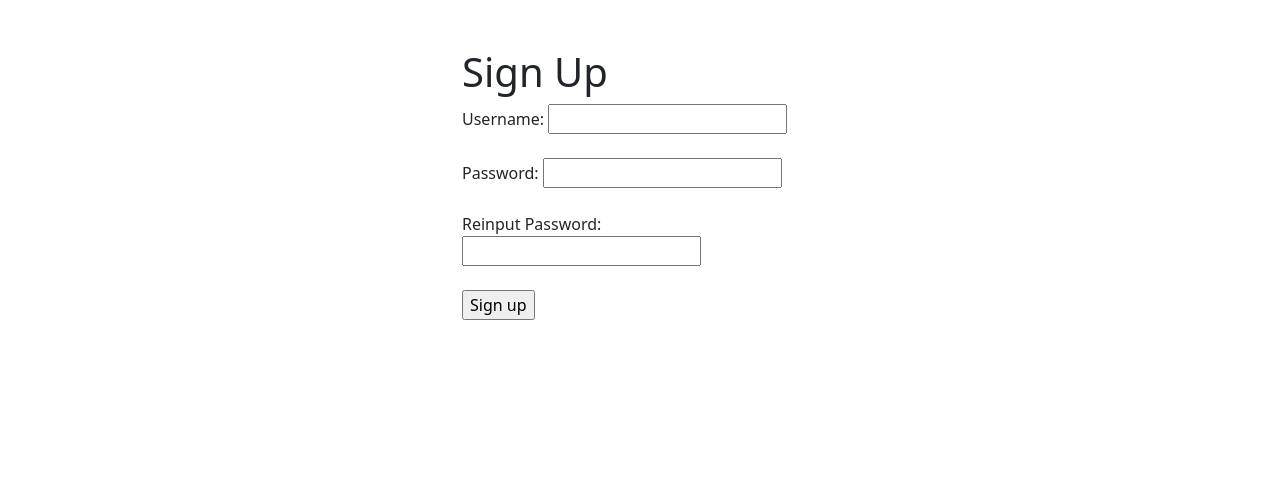
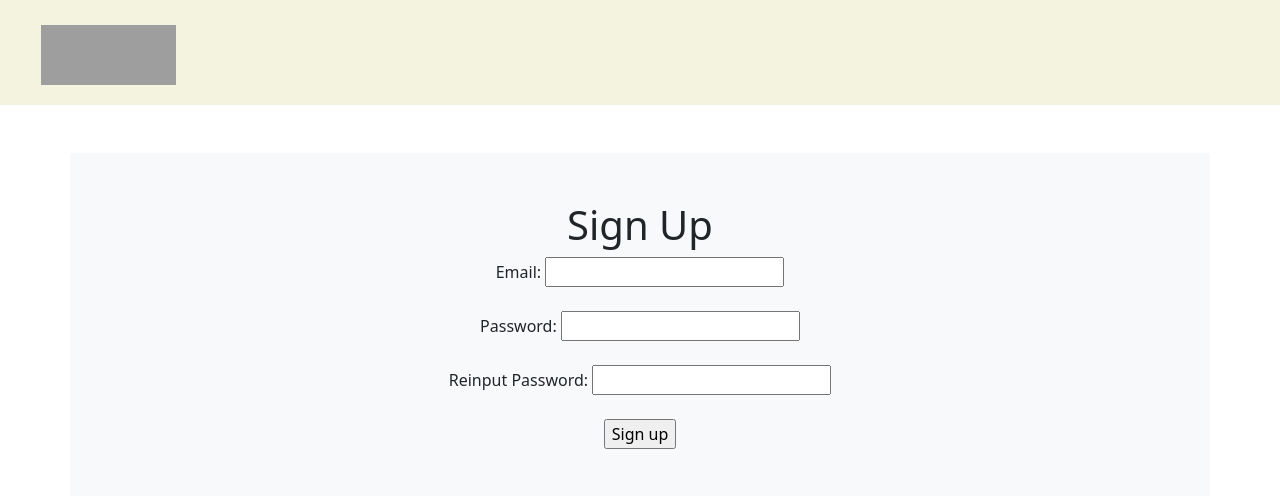
Before and after one commit to VSTERNENLICHT/CITS3403-Group-Project, a Python web app: template templates/signup.html in a window 1280 px wide. Shown: the top 496 px of the page. Run offline with Jinja, Linux system fonts and the light colour scheme; the template is opened without the code that fills it, so the values that code supplies are empty; grey boxes are pictures that could not be loaded.

Commit message:
Update signup.html
More formalised.

```diff
--- a/templates/signup.html
+++ b/templates/signup.html
@@ -1,24 +1,42 @@
 <!DOCTYPE html>
-<html>
+<html lang="en">
   <head>
-    <link href="https://cdn.jsdelivr.net/npm/bootstrap@5.3.2/dist/css/bootstrap.min.css" rel="stylesheet">
+    <meta charset="utf-8">
+    <meta name="viewport" content="width=device-width, initial-scale=1.0">
+    <title>Sign Up | CalcMyWAM</title>
+    <link rel="icon" href="static/favicon.png">
+    <link href="https://cdn.jsdelivr.net/npm/bootstrap@5.3.5/dist/css/bootstrap.min.css" rel="stylesheet">
+    <style>
+      header {
+        background-color: #f3f3e0;
+        padding-bottom: 20px;
+        width: 100vw;
+        margin-left: calc(-50vw + 50%);
+      }
+
+      header img {
+        margin-left: 40.5px;
+        margin-top: 25px;
+      }
+    </style>
   </head>
-  <body class="d-flex justify-content-center align-items-center">
-    <div class="container pt-5">
-      <div class="row justify-content-center">
-        <div class="col-md-4">
-          <h1>Sign Up</h1>
-          <form>
-            <label for="username">Username:</label>
-            <input type="text" id="username" name="username"><br><br>
-            <label for="password">Password:</label>
-            <input type="password" id="password" name="password"><br><br>
-            <label for="password">Reinput Password:</label>
-            <input type="password" id="repassword" name="repassword"><br><br>
-            <input type="submit" value="Sign up">
-          </form>
-        </div>
+  <body>
+    <header>
+      <div>
+        <img src="{{ url_for('static', filename='Images/logo.png')}}" width="135.917" height="60">
       </div>
+    </header>
+    <div class="container p-5 my-5 bg-light text-center">
+      <h1>Sign Up</h1>
+      <form>
+        <label for="email">Email:</label>
+        <input type="email" id="email" name="email" required><br><br>
+        <label for="password">Password:</label>
+        <input type="password" id="password" name="password" required><br><br>
+        <label for="password">Reinput Password:</label>
+        <input type="password" id="repassword" name="repassword" required><br><br>
+        <input type="submit" value="Sign up">
+      </form>
     </div>
   </body>
 </html>
```
